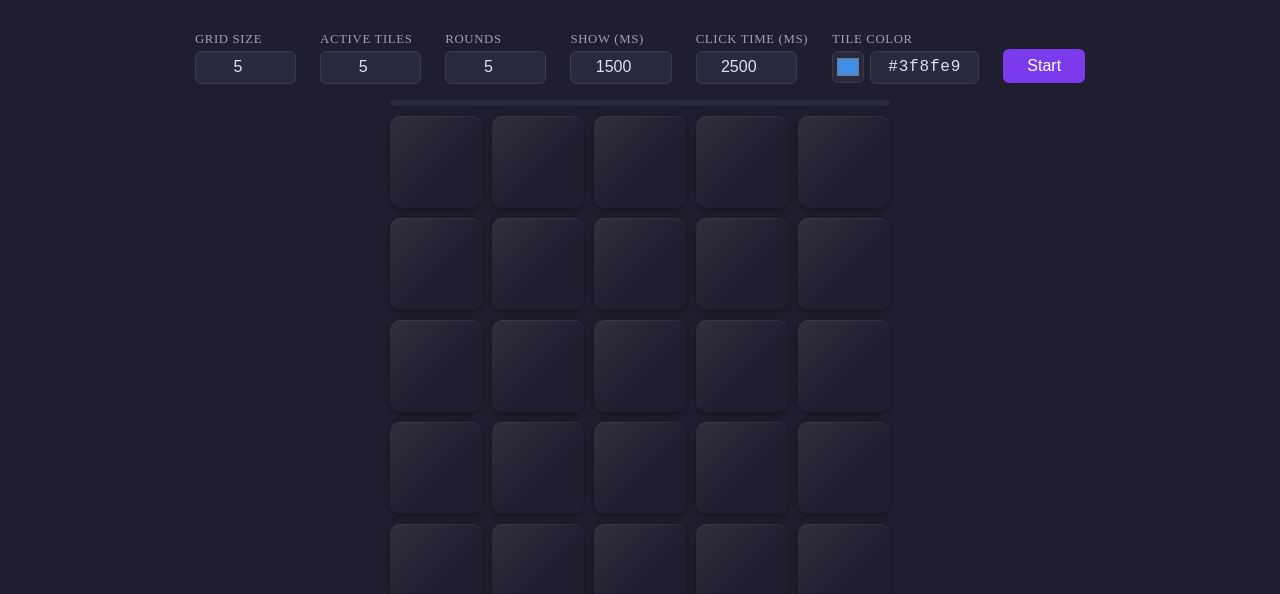
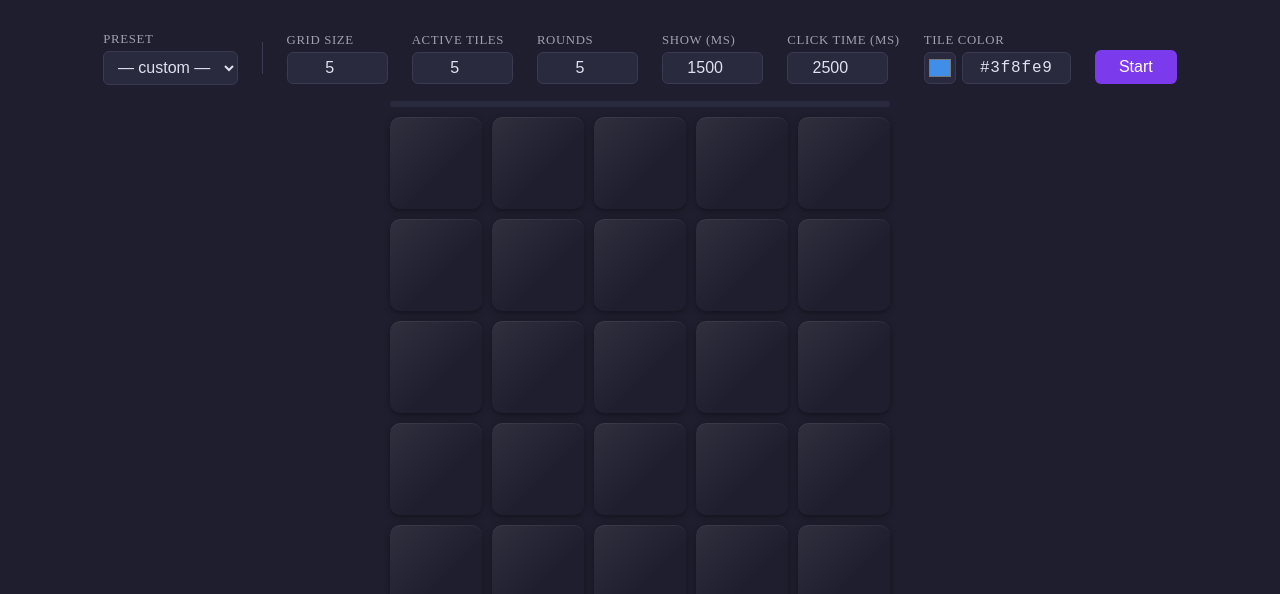
Before and after one commit to broadeditz/fob, a SvelteKit app: page / in a window 1280 px wide. Shown: the top 594 px of the page. Built offline with nearby package versions, Linux system fonts and the light colour scheme.

Commit message:
add difficulty presets

```diff
--- a/src/routes/+page.svelte
+++ b/src/routes/+page.svelte
@@ -1,5 +1,28 @@
 <script>
     import Tile from "../lib/tiles/Tile.svelte";
+
+    const PRESETS = [
+        { name: "Easy", size: 5, count: 5, rounds: 5 },
+        { name: "D9", size: 5, count: 6, rounds: 6 },
+        { name: "Hard", size: 6, count: 8, rounds: 7 },
+        { name: "Prospero", size: 6, count: 10, rounds: 7 },
+        { name: "Impossible", size: 8, count: 14, rounds: 8 },
+    ];
+
+    let selectedPreset = $state("");
+
+    function applyPreset(e) {
+        const idx = e.target.value;
+        if (idx === "") return;
+        const p = PRESETS[idx];
+        gridSize = p.size;
+        activeCount = p.count;
+        roundCount = p.rounds;
+    }
+
+    function onManualChange() {
+        selectedPreset = "";
+    }
 
     let tileRefs = $state([]);
     let gridSize = $state(5);
@@ -11,17 +34,14 @@
 
     const totalTiles = $derived(gridSize * gridSize);
 
-    // Game state
     let activeTiles = $state(new Set());
     let clickable = $state(false);
     let running = $state(false);
     let round = $state(0);
-    let phase = $state("idle"); // idle | showing | clicking | failed | done
+    let phase = $state("idle");
 
-    // Used to bail out of the click-phase wait early on mistake
     let failResolve = null;
 
-    // Progress bar: 1 = full, 0 = empty
     let progress = $state(0);
     let progressColor = $state("#7c3aed");
     let progressRaf = null;
@@ -52,19 +72,16 @@
         for (let r = 0; r < roundCount; r++) {
             round = r + 1;
 
-            // Reset all tiles
             activeTiles = new Set();
             clickable = false;
             tileRefs.forEach((t) => t?.reset());
 
-            // Pick random active tiles
             const picked = new Set();
             while (picked.size < Math.min(activeCount, totalTiles)) {
                 picked.add(Math.floor(Math.random() * totalTiles));
             }
             activeTiles = picked;
 
-            // Show phase
             phase = "showing";
             startProgress(showDuration, "#7c3aed");
             await Promise.all(
@@ -72,7 +89,6 @@
             );
             stopProgress();
 
-            // Click phase — waits for either timeout or a wrong click
             phase = "clicking";
             clickable = true;
             startProgress(clickDuration, "#a855f7");
@@ -89,7 +105,6 @@
                 return;
             }
 
-            // Brief pause between rounds
             if (r < roundCount - 1) {
                 phase = "idle";
                 await wait(600);
@@ -107,7 +122,6 @@
         return new Promise((resolve) => {
             failResolve = resolve;
             setTimeout(() => {
-                // Time's up — fail if not all active tiles were clicked
                 resolve(correctClicks < activeTiles.size);
             }, ms);
         });
@@ -115,12 +129,10 @@
 
     function handleTileClick(i, wasActive) {
         if (!wasActive && failResolve) {
-            // Wrong tile — instant loss
             failResolve(true);
             failResolve = null;
         } else if (wasActive) {
             correctClicks++;
-            // All tiles clicked before time ran out — advance early
             if (correctClicks === activeTiles.size && failResolve) {
                 failResolve(false);
                 failResolve = null;
@@ -147,10 +159,27 @@
 
 <div class="controls">
     <label>
+        Preset
+        <select
+            bind:value={selectedPreset}
+            onchange={applyPreset}
+            disabled={running}
+        >
+            <option value="">— custom —</option>
+            {#each PRESETS as preset, i}
+                <option value={i}>{preset.name}</option>
+            {/each}
+        </select>
+    </label>
+
+    <div class="divider"></div>
+
+    <label>
         Grid size
         <input
             type="number"
             bind:value={gridSize}
+            oninput={onManualChange}
             min="2"
             max="10"
             disabled={running}
@@ -161,6 +190,7 @@
         <input
             type="number"
             bind:value={activeCount}
+            oninput={onManualChange}
             min="1"
             max={totalTiles}
             disabled={running}
@@ -171,6 +201,7 @@
         <input
             type="number"
             bind:value={roundCount}
+            oninput={onManualChange}
             min="1"
             max="20"
             disabled={running}
@@ -254,6 +285,13 @@
         margin: 2rem auto 1rem;
     }
 
+    .divider {
+        width: 1px;
+        height: 2rem;
+        background: #3a3a50;
+        align-self: center;
+    }
+
     label {
         display: flex;
         flex-direction: column;
@@ -264,7 +302,8 @@
         text-transform: uppercase;
     }
 
-    input {
+    input,
+    select {
         width: 5rem;
         padding: 0.4rem 0.6rem;
         border-radius: 6px;
@@ -276,12 +315,21 @@
         transition: border-color 150ms;
     }
 
-    input:focus {
+    select {
+        width: auto;
+        min-width: 8rem;
+        text-align: left;
+        cursor: pointer;
+    }
+
+    input:focus,
+    select:focus {
         outline: none;
         border-color: #7c3aed;
     }
 
-    input:disabled {
+    input:disabled,
+    select:disabled {
         opacity: 0.45;
         cursor: not-allowed;
     }
```
